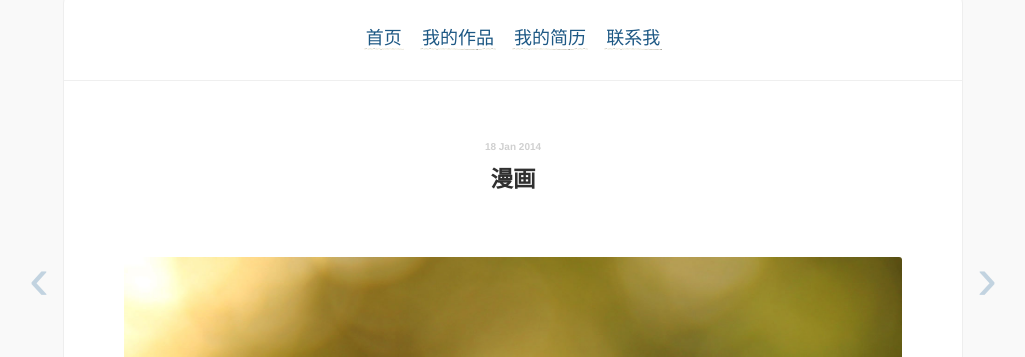
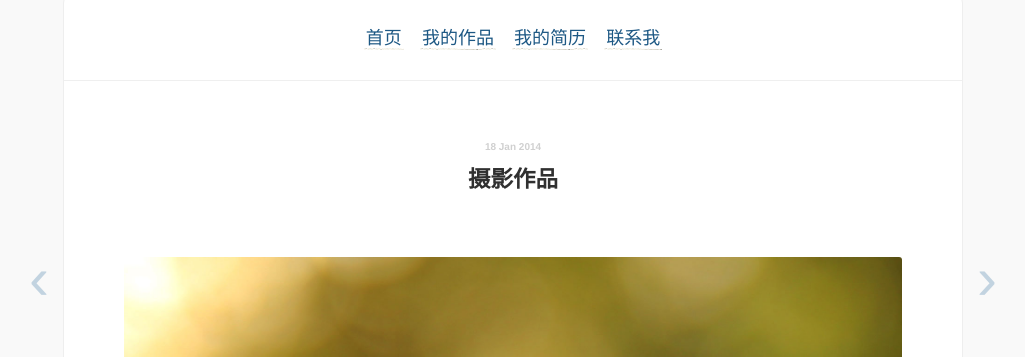
Before and after one commit to silvergao/silvergao.github.io, a Jekyll site: the page built from _posts/2014-1-18-漫画.markdown, in a window 1280 px wide and 900 px high. Shown: the part 181-538 px from the top of the window, without its empty margins (127-1152 px from the left). Built offline with Jekyll 4.4.1, drawn with Linux system fonts in a browser that asks for light colours; Markdown is read by kramdown in place of the engine named in the settings; comment, search, counter and statistics services are not loaded.

Commit message:
change sheying

```diff
--- a/_posts/2014-1-18-漫画.markdown
+++ b/_posts/2014-1-18-漫画.markdown
@@ -1,8 +1,8 @@
 ---
 layout: post
-title: 漫画
+title: 摄影作品
 date:   2014-1-18 11:26:07
-categories: [画册]
+categories: [摄影作品]
 ---
 ![图1]({{ site.baseurl }}/images/sheying/1.jpg)
 ![图2]({{ site.baseurl }}/images/sheying/2.jpg)
```
